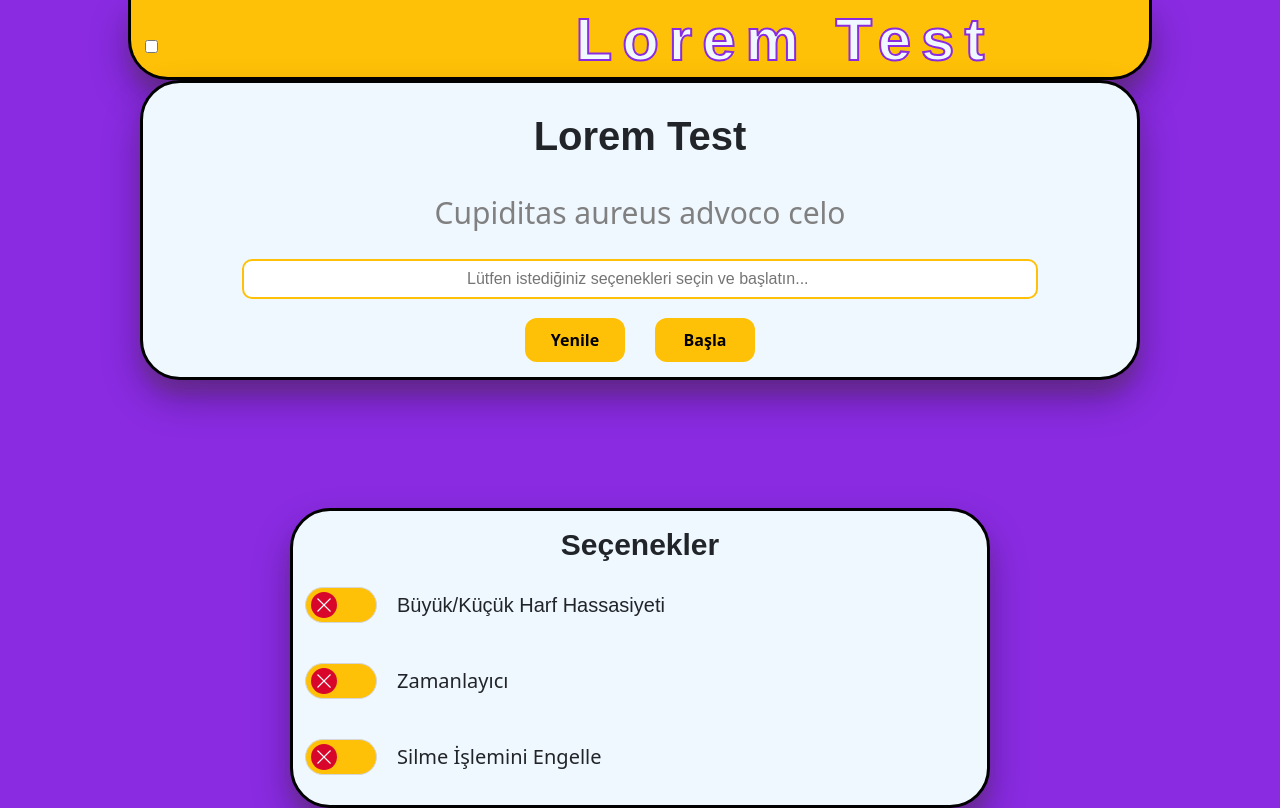
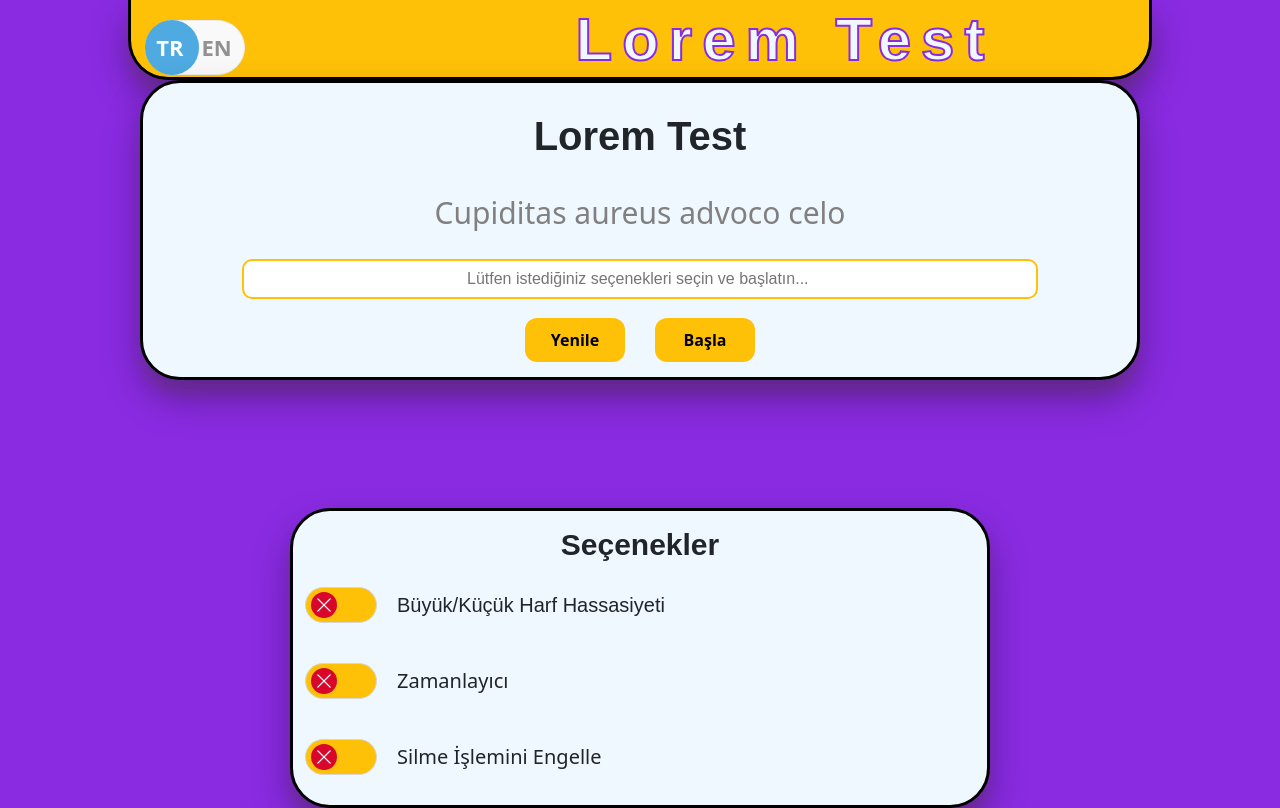
Before and after one commit to M-Erayman/ANGULAR-LoremTest, an Angular app: page / in a window 1280 px wide. Built offline with nearby package versions, Linux system fonts and the light colour scheme; a web font is replaced by a local one.

Commit message:
dayNight deleted

```diff
--- a/src/app/navbar/navbar.component.css
+++ b/src/app/navbar/navbar.component.css
@@ -57,155 +57,81 @@
   background-color: white;
   border-radius: 50%;
 }
-.wrapper {
-  text-align: center;
-  height: 61px;
+
+
+/*  */
+
+.switch {
+  display: flex;
+  justify-content: center;
 }
-.toggle {
+.switch__wrapper {
   position: relative;
   display: inline-block;
   width: 100px;
-  height: 100%;
-  margin-left: 0px;
-  padding: 4px;
-  border-radius: 40px;
+  height: 55px;
+  background: #f9f9f9;
+  border: 1px solid #ebebeb;
+  box-sizing: border-box;
+  border-radius: 28px;
+  margin: 0px 1em 0px 0px;
 }
-.toggle:before,
-.toggle:after {
-  content: "";
-  display: table;
+.switch__wrapper input {
+  display: none;
 }
-.toggle:after {
-  clear: both;
+.switch__wrapper input:checked + .switch__slider:before {
+  transform: translateX(47px);
 }
-.toggle-bg {
+.switch__wrapper input:checked ~ div:after {
+  color: #ffffff;
+  transition: color 0.3s ease 0s;
+}
+.switch__wrapper input:checked ~ div:before {
+  color: #919191;
+  transition: color 0.3s ease 0s;
+}
+.switch div::before {
+  content: "TR";
+  position: relative;
+  z-index: 5;
+  font-weight: 700;
+  font-size: 22px;
+  color: #ffffff;
+  bottom: -10px;
+  left: 10px;
+  cursor: pointer;
+  transition: color 0.3s ease 0s;
+}
+.switch div::after {
+  content: "EN";
+  position: relative;
+  z-index: 5;
+  font-weight: 700;
+  font-size: 22px;
+  color: #919191;
+  bottom: -10px;
+  left: 28px;
+  cursor: pointer;
+  transition: color 0.3s ease 0s;
+}
+.switch__slider {
   position: absolute;
-  top: 0px;
-  left: -4px;
-  width: 100%;
-  height: 90%;
-  background-color: #55a6c9;
-  border-radius: 40px;
-  border: 1px solid #81c0d5;
-  transition: all 0.1s cubic-bezier(0.25, 0.46, 0.45, 0.94);
-}
-.toggle-input {
-  position: absolute;
+  cursor: pointer;
   top: 0;
   left: 0;
-  width: 100%;
-  height: 100%;
-  border: 1px solid red;
-  border-radius: 40px;
-  z-index: 2;
-  opacity: 0;
+  right: 0;
+  bottom: 0;
+  transition: 0.4s;
+  border-radius: 34px;
 }
-.toggle-switch {
-  position: relative;
-  width: 40px;
-  height: 40px;
-  margin-left: 45px;
-  margin-bottom: 7px;
-  background-color: #f5eb42;
-  border: 4px solid #e4c74d;
-  border-radius: 50%;
-  transition: all 0.1s cubic-bezier(0.25, 0.46, 0.45, 0.94);
+.switch__slider::before {
+  position: absolute;
+  content: "";
+  width: 54px;
+  height: 55px;
+  left: -1px;
+  bottom: -1px;
+  background-color: #4eaae0;
+  transition: all 0.4s ease 0s;
+  border-radius: 28px;
 }
-.toggle-switch-figure {
-  position: absolute;
-  bottom: -04px;
-  left: -40px;
-  display: block;
-  width: 80px;
-  height: 30px;
-  border: 8px solid #d4d4d2;
-  border-radius: 20px;
-  background-color: #fff;
-  transform: scale(0.4);
-  transition: all 0.12s cubic-bezier(0.25, 0.46, 0.45, 0.94);
-}
-.toggle-switch-figure:after {
-  content: "";
-  display: block;
-  position: relative;
-  top: -45px;
-  right: -35px;
-  width: 15px;
-  height: 15px;
-  border: 8px solid #d4d4d2;
-  border-radius: 100%;
-  border-right-color: transparent;
-  border-bottom-color: transparent;
-  transform: rotateZ(70deg);
-  background-color: #fff;
-}
-.toggle-switch-figure:before {
-  content: "";
-  display: block;
-  position: relative;
-  top: -25px;
-  right: -10px;
-  width: 30px;
-  height: 30px;
-  border: 8px solid #d4d4d2;
-  border-radius: 100%;
-  border-right-color: transparent;
-  border-bottom-color: transparent;
-  transform: rotateZ(30deg);
-  background-color: #fff;
-}
-.toggle-switch-figureAlt {
-  content: "";
-  position: absolute;
-  top: 3px;
-  left: -9px;
-  width: 2px;
-  height: 2px;
-  background-color: #efeeda;
-  border-radius: 100%;
-  border: 4px solid #dee1c5;
-  box-shadow: 42px -7px 0 -3px #fcfcfc, 75px -10px 0 -3px #fcfcfc,
-    54px 4px 0 -4px #fcfcfc, 83px 7px 0 -2px #fcfcfc, 63px 18px 0 -4px #fcfcfc,
-    44px 28px 0 -2px #fcfcfc, 78px 23px 0 -3px #fcfcfc;
-  transition: all 0.12s cubic-bezier(0.25, 0.46, 0.45, 0.94);
-  transform: scale(0);
-}
-.toggle-switch-figureAlt:before {
-  content: "";
-  position: absolute;
-  top: -6px;
-  left: 18px;
-  width: 7px;
-  height: 7px;
-  background-color: #efeeda;
-  border-radius: 100%;
-  border: 4px solid #dee1c5;
-}
-.toggle-switch-figureAlt:after {
-  content: "";
-  position: absolute;
-  top: 19px;
-  left: 15px;
-  width: 2px;
-  height: 2px;
-  background-color: #efeeda;
-  border-radius: 100%;
-  border: 4px solid #dee1c5;
-}
-.toggle-input:checked ~ .toggle-switch {
-  margin-left: 0;
-  border-color: #dee1c5;
-  background-color: #fffdf2;
-}
-.toggle-input:checked ~ .toggle-bg {
-  background-color: #484848;
-  border-color: #202020;
-}
-.toggle-input:checked ~ .toggle-switch .toggle-switch-figure {
-  margin-left: 40px;
-  opacity: 0;
-  transform: scale(0.1);
-}
-.toggle-input:checked ~ .toggle-switch .toggle-switch-figureAlt {
-  transform: scale(1);
-}
```
